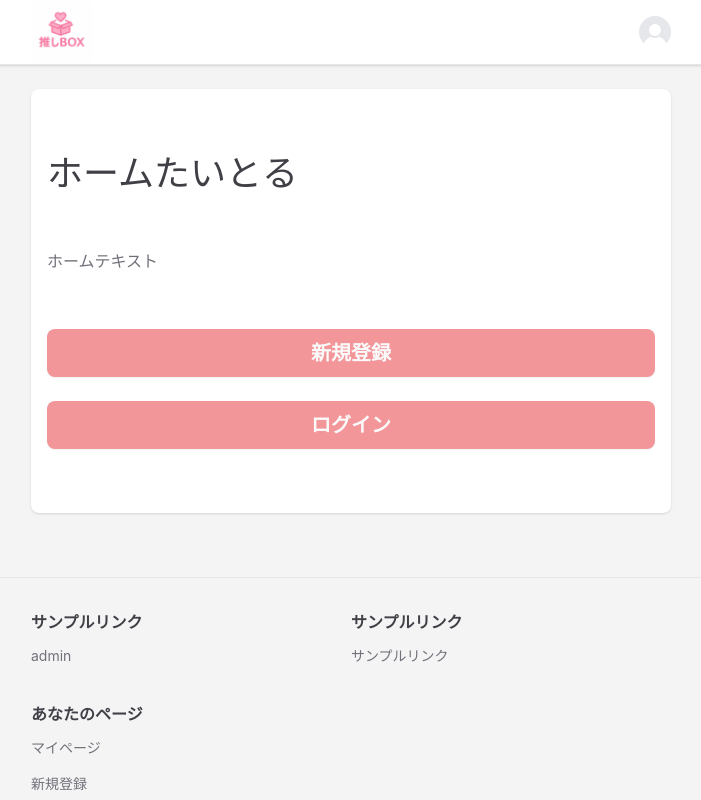
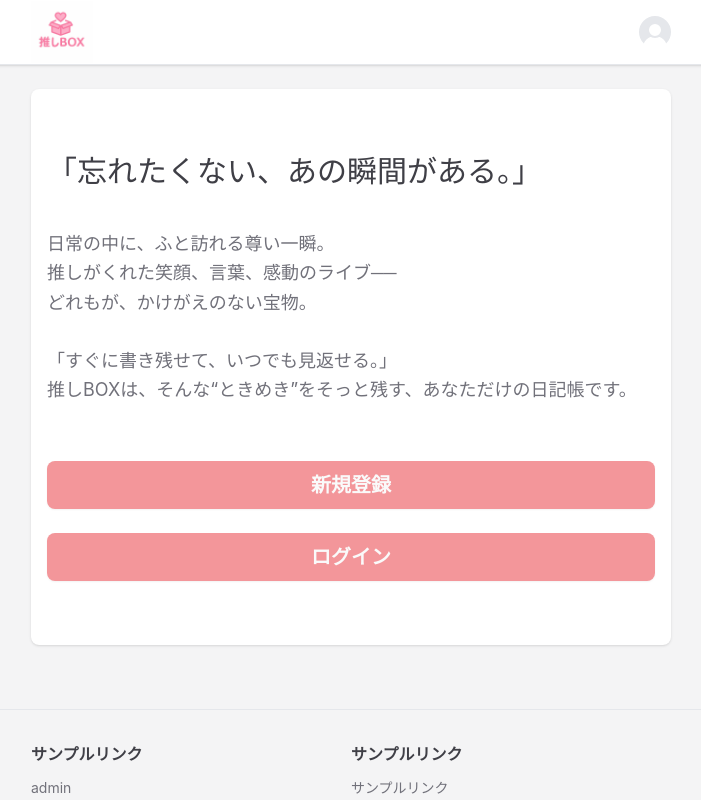
Before and after one commit to miyasuke5798/oshi-box, a Next.js app: page / in a window 1280 px wide. Shown: the top 800 px of the page, without its empty margins (289-990 px from the left). Built offline with nearby package versions, Linux system fonts and the light colour scheme.

Commit message:
update home sentence

```diff
--- a/app/(main)/page.tsx
+++ b/app/(main)/page.tsx
@@ -7,9 +7,23 @@ export default function Home() {
     <div className="mt-6 mb-16">
       <Card className="w-full">
         <CardContent className="flex flex-col gap-6 py-16">
-          <h1 className="text-2xl sm:text-4xl font-medium mb-8">ホームたいとる</h1>
-          <div className="mb-8">
-            <p>ホームテキスト</p>
+          <h1 className="text-2xl sm:text-3xl font-medium mb-4">
+            「忘れたくない、あの瞬間がある。」
+          </h1>
+          <div className="text-lg leading-relaxed mb-8">
+            <p>
+              日常の中に、ふと訪れる尊い一瞬。
+              <br />
+              推しがくれた笑顔、言葉、感動のライブ──
+              <br />
+              どれもが、かけがえのない宝物。
+              <br />
+              <br />
+              「すぐに書き残せて、いつでも見返せる。」
+              <br />
+              推しBOXは、そんな“ときめき”をそっと残す、あなただけの日記帳です。
+              <br />
+            </p>
           </div>
           <Link href="/users/new" className="w-full">
             <Button size="lg" className="w-full">
--- a/app/(main)/session/new/page.tsx
+++ b/app/(main)/session/new/page.tsx
@@ -10,24 +10,7 @@ export default function SessionNew() {
           <h1 className="text-[#52525b]">ログイン</h1>
         </CardHeader>
         <CardContent className="py-5">
-          <div className="leading-relaxed mb-6">
-            <p>
-              <span className="font-bold text-lg">「忘れたくない、あの瞬間がある。」</span>
-              <br />
-              日常の中に、ふと訪れる尊い一瞬。
-              <br />
-              推しがくれた笑顔、言葉、感動のライブ──
-              <br />
-              どれもが、かけがえのない宝物。
-              <br />
-              <br />
-              「すぐに書き残せて、いつでも見返せる。」
-              <br />
-              推しBOXは、そんな“ときめき”をそっと残す、あなただけの日記帳です。
-              <br />
-            </p>
-          </div>
-          <div className="flex flex-col gap-6 max-w-64 sm:max-w-72 mx-auto mb-6">
+          <div className="flex flex-col gap-6 max-w-64 sm:max-w-72 mx-auto mt-2 mb-6">
             <XButton />
           </div>
           <ul className="text-sm">
--- a/components/layout/Header.tsx
+++ b/components/layout/Header.tsx
@@ -24,6 +24,7 @@ export const Header = () => {
                 width={62}
                 height={62}
                 loading="eager"
+                priority
               />
             </Link>
           </div>
```
